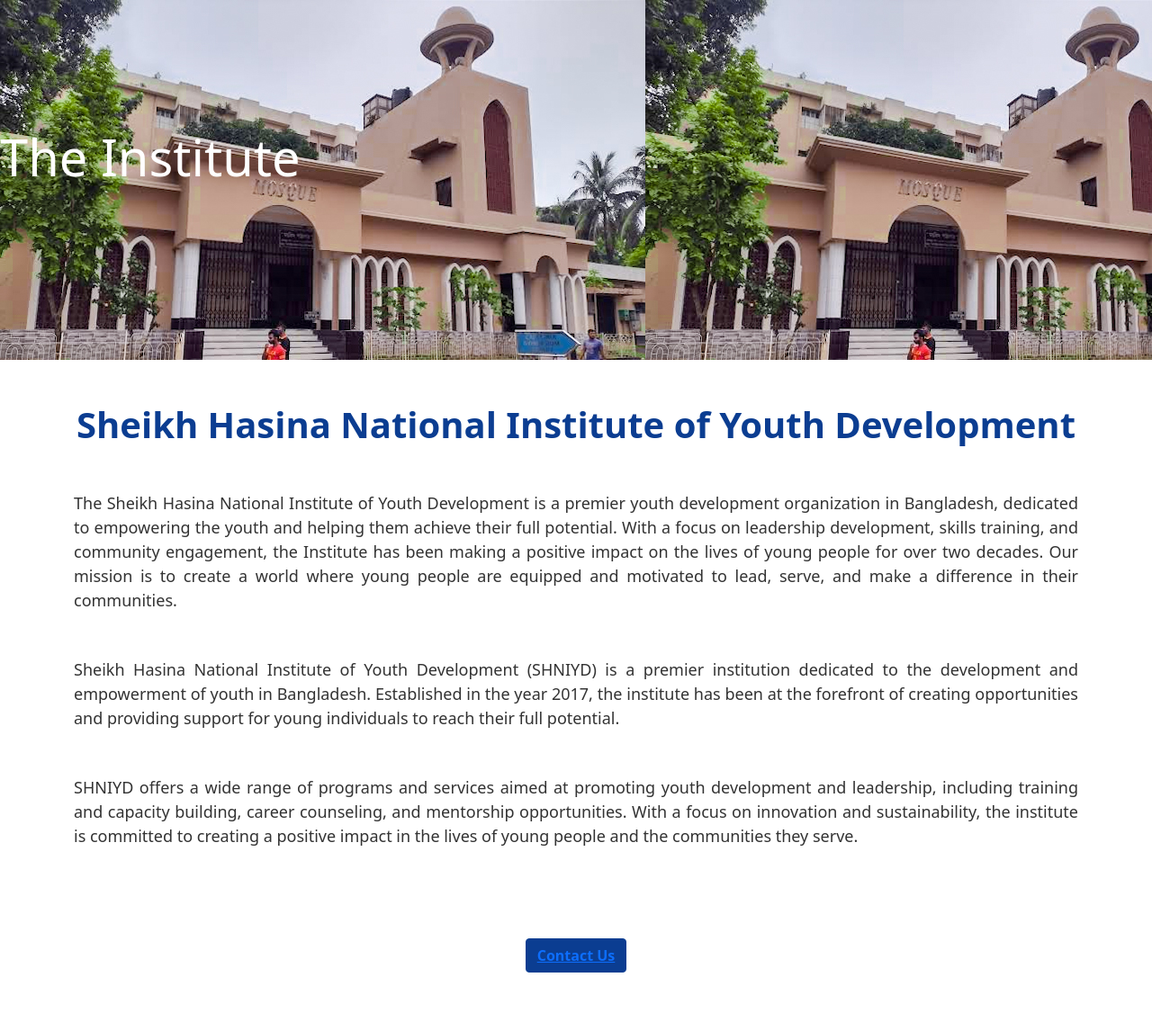
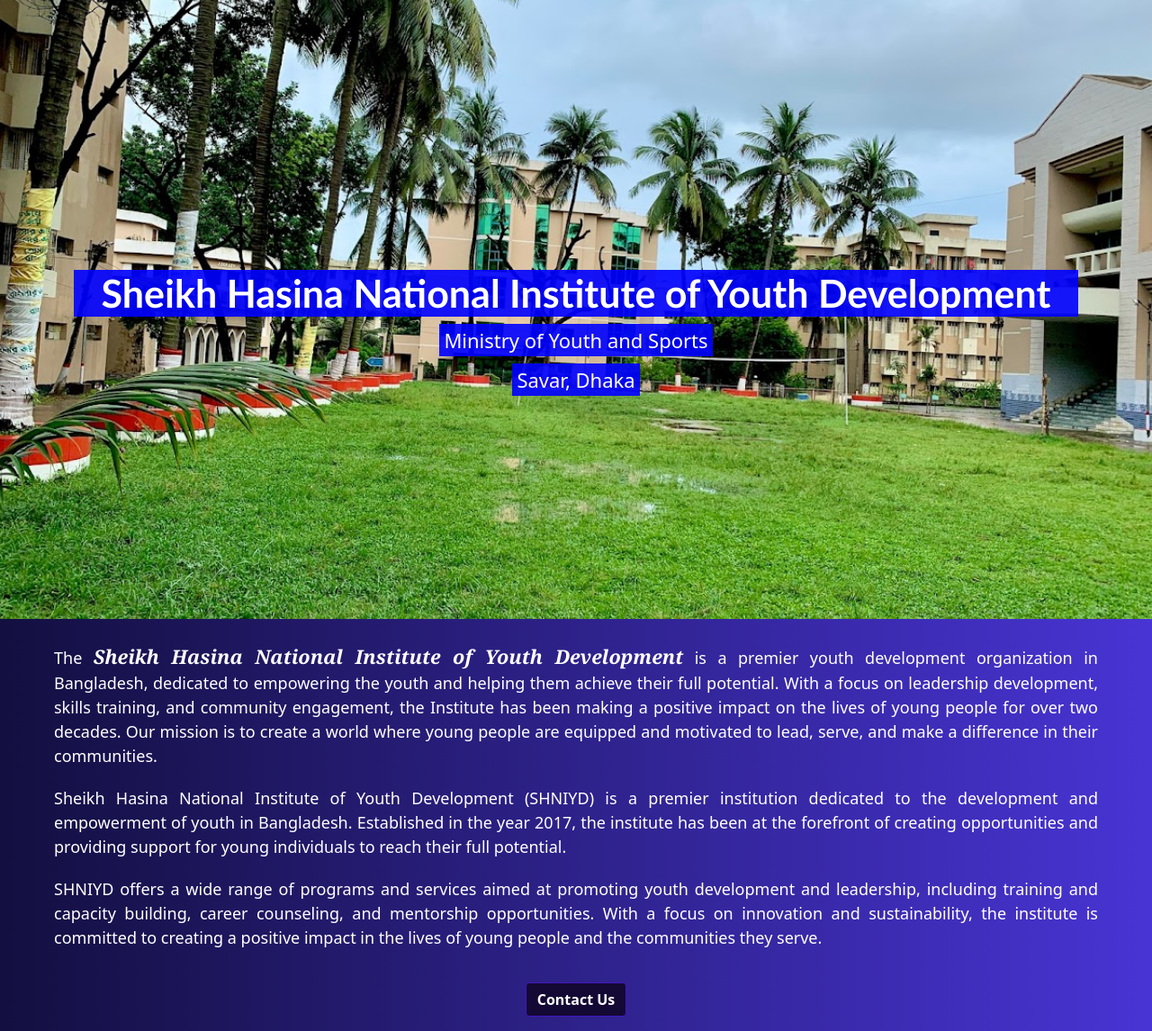
Before and after one commit to RubelMehmed/admission, a Django app: page /about/ in a window 1280 px wide. Shown: the part 81-1227 px from the top of the page at 90% size. Before the commit the page ends 1162 px from the top, so only its background shows below. Run offline with Django 3.2, Linux system fonts and the light colour scheme.

Commit message:
dsesign confirmed

```diff
--- a/shniyd_admit/admit_app/models.py
+++ b/shniyd_admit/admit_app/models.py
@@ -8,6 +8,7 @@ from django.db import models
 
 
 class Course(models.Model):
+    course_id = models.AutoField(primary_key=True)
     name = models.CharField(max_length=32)
     duration = models.CharField(max_length=22)
     deadline = models.DateTimeField(auto_now_add=True)
@@ -22,14 +23,12 @@ class Course(models.Model):
 
 class Applicant(models.Model):
     applicant_id = models.AutoField(primary_key=True)
+    selected_course = models.ForeignKey(Course, on_delete=models.CASCADE)
     name = models.CharField(max_length=100)
-
     email = models.EmailField()
     father_name = models.CharField(max_length=100)
     father_contact = models.CharField(max_length=100)
-    selected_course = models.CharField(max_length=100)
     district = models.CharField(max_length=100)
-    show = models.BooleanField(default=False)
 
     def __str__(self):
         return self.name
--- a/shniyd_admit/admit_app/views.py
+++ b/shniyd_admit/admit_app/views.py
@@ -69,7 +69,7 @@ def input_data(request):
 
 
 def data_display(request):
-    data = Applicant.objects.filter(show=True)
+    data = Applicant.objects.all()
     return render(request, 'data_display.html', {'data': data})
 
 
--- a/shniyd_admit/templates/about.html
+++ b/shniyd_admit/templates/about.html
@@ -4,66 +4,124 @@
     .jumbotron {
       background-color: #0b3d91;
       color: white;
+      /* height: 84vh;
+      background-repeat: no-repeat;
+      background-size: cover;
+      background-position: center center; */
     }
     h1 {
-      color: #0b3d91;
+      color: white;
+      background-color: rgba(0, 0, 255, 0.9);
       font-weight: bold;
+      font-size: 43px;
       text-align: center;
-      margin-bottom: 50px;
+      font-style: normal;
+      font-family: "Trebuchet MS", "Lucida Sans Unicode", "Lucida Grande",
+        "Lucida Sans", Arial, sans-serif;
+    }
+    #about {
+      color: blue;
+    }
+    h4,
+    h5 {
+      color: white;
+      background-color: rgba(0, 0, 255, 0.9);
+      width: fit-content;
+      padding: 5px;
+      text-align: center;
+      font-weight: 600px;
+      font-size: 22px;
+      font-variant-ligatures: contextual;
+    }
+    #context {
+      margin-bottom: -50px;
+    }
+    .allcontent {
+      background-image: linear-gradient(to right, #130f40, #4834d4);
+    }
+    #hi {
+      font-size: larger;
+      font-weight: 500;
+      font-style: italic;
+      font-family: Cambria, Cochin, Georgia, Times, "Times New Roman", serif;
     }
     p {
-      color: #333;
+      color: white;
       font-size: 18px;
       line-height: 1.5;
       text-align: justify;
-      margin-bottom: 50px;
+      margin-bottom: 20px;
     }
-    .btn-info {
-      background-color: #0b3d91;
-      border-color: #0b3d91;
-      color: white;
+    .param {
+      padding-top: 26px;
+    }
+    .btn {
+      background-color: rgb(20, 9, 52);
+      border-color: rgb(67, 22, 192);
+      color: rgb(255, 255, 255);
       font-weight: bold;
       text-align: center;
-      margin-top: 50px;
+      margin: 16px;
+      text-decoration: none;
+    }
+    .content {
+      padding-top: 300px;
     }
   </style>
+  <div class="">
+    <div
+      class="jumbotron bg-cover align-items-center"
+      style="
+        background-image: url('../static/images/sojibghas.jpg');
+        height: 86vh;
+        background-repeat: no-repeat;
+        background-size: cover;
+        background-position: center center;
+      "
+    >
+      <div class="content container">
+        <h1 class="headline">
+          Sheikh Hasina National Institute of Youth Development
+        </h1>
+        <h4>Ministry of Youth and Sports</h4>
+        <h5>Savar, Dhaka</h5>
+      </div>
+    </div>
 
-  <div
-    class="jumbotron bg-cover d-flex align-items-center"
-    style="background-image: url('../static/images/mosque.jpg'); height: 50vh"
+    <div id="context" class="allcontent container-fluid">
+      <div class="param">
+        <p class="text-justify px-5">
+          The
+          <span id="hi"
+            ><b>Sheikh Hasina National Institute of Youth Development</b></span
           >
-    <h1 class="text-center text-bold text-white display-4">The Institute</h1>
-  </div>
-  <div class="container my-5">
-    <h1>Sheikh Hasina National Institute of Youth Development</h1>
-    <p class="text-justify">
-      The Sheikh Hasina National Institute of Youth Development is a premier
-      youth development organization in Bangladesh, dedicated to empowering the
-      youth and helping them achieve their full potential. With a focus on
-      leadership development, skills training, and community engagement, the
-      Institute has been making a positive impact on the lives of young people
-      for over two decades. Our mission is to create a world where young people
-      are equipped and motivated to lead, serve, and make a difference in their
-      communities.
+          is a premier youth development organization in Bangladesh, dedicated
+          to empowering the youth and helping them achieve their full potential.
+          With a focus on leadership development, skills training, and community
+          engagement, the Institute has been making a positive impact on the
+          lives of young people for over two decades. Our mission is to create a
+          world where young people are equipped and motivated to lead, serve,
+          and make a difference in their communities.
         </p>
-    <p>
+        <p class="px-5">
           Sheikh Hasina National Institute of Youth Development (SHNIYD) is a
-      premier institution dedicated to the development and empowerment of youth
-      in Bangladesh. Established in the year 2017, the institute has been at the
-      forefront of creating opportunities and providing support for young
-      individuals to reach their full potential.
+          premier institution dedicated to the development and empowerment of
+          youth in Bangladesh. Established in the year 2017, the institute has
+          been at the forefront of creating opportunities and providing support
+          for young individuals to reach their full potential.
         </p>
-    <p>
+        <p class="px-5">
           SHNIYD offers a wide range of programs and services aimed at promoting
           youth development and leadership, including training and capacity
-      building, career counseling, and mentorship opportunities. With a focus on
-      innovation and sustainability, the institute is committed to creating a
-      positive impact in the lives of young people and the communities they
-      serve.
+          building, career counseling, and mentorship opportunities. With a
+          focus on innovation and sustainability, the institute is committed to
+          creating a positive impact in the lives of young people and the
+          communities they serve.
         </p>
-    <button class="btn btn-info">
-      <a href="{% url 'contact' %}">Contact Us </a>
-    </button>
+
+        <a class="btn btn-primary" href="{% url 'contact' %}">Contact Us </a>
+      </div>
+    </div>
   </div>
 </center>
 {% endblock %}
--- a/shniyd_admit/templates/admit_form.html
+++ b/shniyd_admit/templates/admit_form.html
@@ -4,7 +4,6 @@
   <style>
     h3 {
       color: #d7d5e4;
-      background-color: #37979d;
       width: 100%;
       margin: 0 auto;
       padding: 3px 15px;
--- a/shniyd_admit/templates/course_list.html
+++ b/shniyd_admit/templates/course_list.html
@@ -66,7 +66,7 @@
       <table class="table table-hover">
         <thead>
           <tr>
-            <th scope="col">Course ID</th>
+            <!-- <th scope="col">Course ID</th> -->
             <th scope="col">Course Name</th>
             <th scope="col">Duration</th>
             <th scope="col">Deadline</th>
@@ -76,7 +76,7 @@
         <tbody>
           {% for h in course_list %}
           <tr>
-            <td class="text-center">{{ h.id }}</td>
+            <!-- <td class="text-center">{{ h.id }}</td> -->
             <td>{{ h.name }}</td>
             <td>{{ h.duration }}</td>
             <td>{{ h.deadline }}</td>
```
Also changed, not shown: shniyd_admit/templates/data_display.html (+7 -61 lines), shniyd_admit/templates/home.html (+29 -4 lines), shniyd_admit/templates/input_data.html (+33 -13 lines), shniyd_admit/admit_app/migrations/0001_initial.py, shniyd_admit/admit_app/migrations/0002_applicant.py (deleted), shniyd_admit/admit_app/migrations/0002_remove_applicant_show.py (added), shniyd_admit/admit_app/migrations/0003_admin.py (deleted), shniyd_admit/db.sqlite3, shniyd_admit/static/images/bg.jpg (added). Lines whose indentation alone changed are shown as unchanged.
